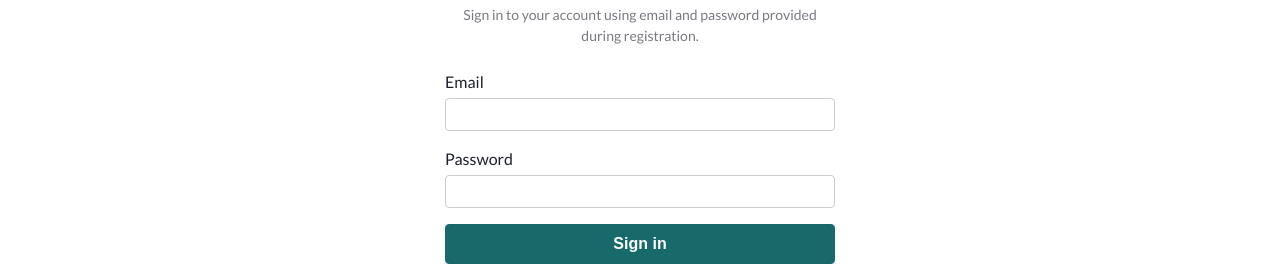
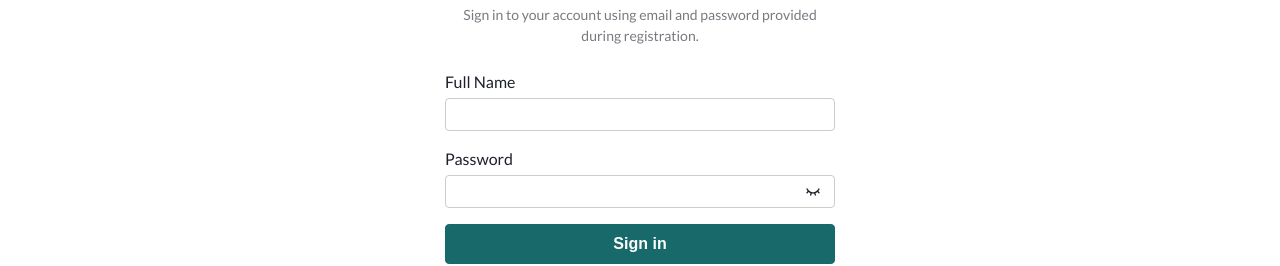
Before and after one commit to DianaIsseyeva/marketplace-frontend, a React (Vite) app: page /login in a window 1280 px wide. Shown: the part 207-473 px from the top of the page. Built offline with nearby package versions, Linux system fonts and the light colour scheme.

Commit message:
product card, add styles

```diff
--- a/src/pages/product-page/Product.module.scss
+++ b/src/pages/product-page/Product.module.scss
@@ -1,4 +1,39 @@
+@use '/src/styles/variables.scss' as *;
+@use '/src/styles/mixins.scss' as *;
+
 .card {
   display: flex;
   gap: 104px;
 }
+
+.title {
+  font-size: $h1-font-size;
+  font-weight: 900;
+  color: $gray-900;
+}
+
+.price {
+  font-size: $h4-font-size;
+  font-weight: 700;
+  color: $gray-900;
+  margin: 0;
+}
+
+.btnWrap {
+  display: flex;
+  gap: 24px;
+  margin-top: 50px;
+}
+
+.qty {
+  max-width: 80px;
+}
+
+.btnCard {
+  @include button($primary, $primary-2, $primary, $white);
+}
+.btnFavorite {
+  @include button(transparent, $primary, $primary, $primary);
+  display: flex;
+  align-items: center;
+}
--- a/src/pages/product-page/ProductPage.tsx
+++ b/src/pages/product-page/ProductPage.tsx
@@ -1,6 +1,7 @@
 import axios from 'axios';
 import { useEffect, useState } from 'react';
 import { useParams } from 'react-router-dom';
+import Rating from '../../rating/Rating';
 import { ProductType } from '../../types/Product-type';
 import s from './Product.module.scss';
 
@@ -37,19 +38,29 @@ const ProductPage = () => {
 
   return (
     <div className='container'>
-      <p>{product.title}</p>
+      <p className={s.title}>{product.title}</p>
       <div className={s.card}>
         <div>
           <img src={product.image}></img>
         </div>
 
-        <div>
-          <p>{product.price}</p>
-          <p>{product.rating}</p>
-
-          <button>1</button>
-          <button>add to card</button>
-          <button>favorite</button>
+        <div style={{ position: 'relative' }}>
+          <p className={s.price}>$ {product.price}</p>
+          <Rating rating={product.rating} />
+          <p>
+            <b>Описание:</b> {product.description}
+          </p>
+          <div className={s.btnWrap}>
+            <input type='number' defaultValue={1} className={s.qty} min={1} />
+            <button className={s.btnCard}>
+              <img src='/white-cart-icon.png' style={{ width: '15px', marginRight: '10px' }} />
+              add to card
+            </button>
+            <button className={s.btnFavorite}>
+              <img src='/heart-icon.png' style={{ width: '15px', marginRight: '10px' }} />
+              favorite
+            </button>
+          </div>
         </div>
       </div>
     </div>
--- a/src/pages/sign-in/SignIn.module.scss
+++ b/src/pages/sign-in/SignIn.module.scss
@@ -45,3 +45,16 @@ form {
 .link {
   color: $primary;
 }
+
+.eye {
+  width: 25px;
+  display: flex;
+  justify-content: center;
+  align-items: center;
+  border: none;
+  background: transparent;
+  position: absolute;
+  top: 35px;
+  right: 10px;
+  cursor: pointer;
+}
--- a/src/pages/sign-in/SignIn.tsx
+++ b/src/pages/sign-in/SignIn.tsx
@@ -1,31 +1,77 @@
-import { NavLink } from 'react-router-dom';
+import axios from 'axios';
+import { useState } from 'react';
+import { NavLink, useNavigate } from 'react-router-dom';
 import s from './SignIn.module.scss';
 
 const SignInPage = () => {
+  const [fullname, setFullname] = useState('');
+  const [password, setPassword] = useState('');
+  const [inputType, setInputType] = useState('password');
+
+  const navigate = useNavigate();
+
+  const submitFormHandler = async (e: React.FormEvent<HTMLFormElement>) => {
+    e.preventDefault();
+    try {
+      if (fullname && password) {
+        const user = {
+          username: fullname,
+          password,
+        };
+
+        const response = await axios.post('http://localhost:8000/users/sessions', user);
+        localStorage.setItem('token', response.data.token);
+        localStorage.setItem('user', JSON.stringify(response.data.user));
+        navigate('/');
+      } else {
+        alert('Please fill in all fields');
+      }
+    } catch (error) {
+      alert('Something went wrong. Please try again later.');
+      console.error(error);
+    }
+  };
+
+  const inputTypeHandler = (e: React.MouseEvent<HTMLButtonElement>) => {
+    e.preventDefault();
+    if (inputType === 'password') {
+      setInputType('text');
+    } else {
+      setInputType('password');
+    }
+  };
+
   return (
     <div>
       <p className={s.title}>Sign in</p>
       <p className={s.text}>
         Sign in to your account using email and password provided during registration.
       </p>
-      <form>
+      <form onSubmit={submitFormHandler}>
         <div>
-          <label className={s.label}>Email</label>
+          <label className={s.label}>Full Name</label>
           <input
             className={s.input}
             type='text'
-            // value={title}
-            // onChange={e => setTitle(e.target.value)}
+            value={fullname}
+            onChange={e => setFullname(e.target.value)}
           />
         </div>
 
-        <div>
+        <div style={{ position: 'relative' }}>
+          <button className={s.eye} onClick={inputTypeHandler}>
+            {inputType === 'password' ? (
+              <img src='/closedEye.svg' alt='closedEye' style={{ width: '16px', height: '16px' }} />
+            ) : (
+              <img src='/Eyes.svg' alt='openedEye' style={{ width: '16px', height: '16px' }} />
+            )}
+          </button>
           <label className={s.label}>Password</label>
           <input
             className={s.input}
-            type='text'
-            // value={price}
-            // onChange={e => setPrice(Number(e.target.value))}
+            type={inputType}
+            value={password}
+            onChange={e => setPassword(e.target.value)}
           />
         </div>
 
@@ -34,7 +80,7 @@ const SignInPage = () => {
         </button>
         <div style={{ display: 'flex', alignItems: 'center', gap: '10px' }}>
           <p>Don't have an account?</p>
-          <NavLink to='/register' className={s.link}>
+          <NavLink to='/login' className={s.link}>
             Sign up
           </NavLink>
         </div>
```
Also changed, not shown: public/white-cart-icon.png (added).
